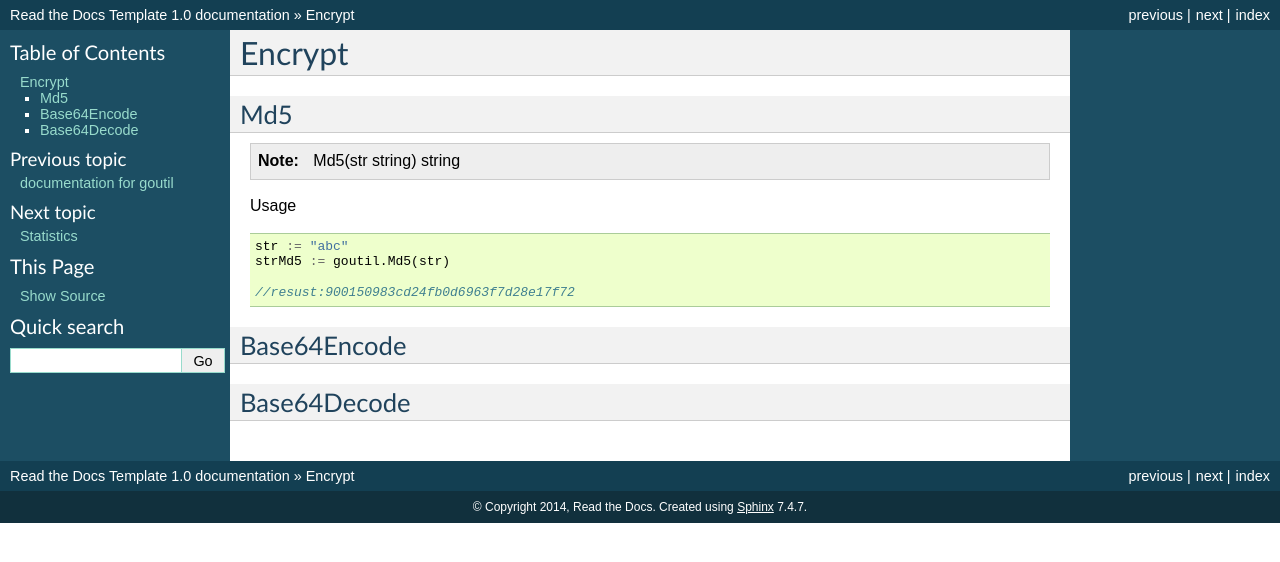
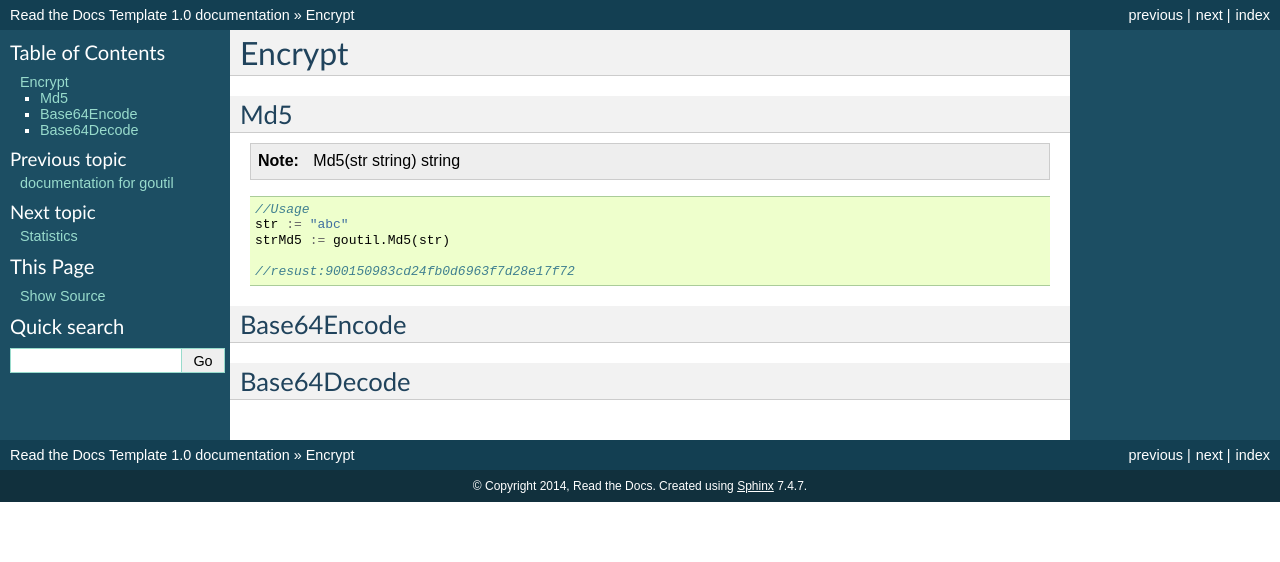
Before and after one commit to keyboard1989/goutil, a Sphinx documentation site: the page built from docs/encrypt.rst, in a window 1280 px wide. Shown: the top 562 px of the page. Built offline with Sphinx 7.4.7, drawn with Linux system fonts in a browser that asks for light colours.

Commit message:
add md5 doc

```diff
--- a/docs/encrypt.rst
+++ b/docs/encrypt.rst
@@ -6,10 +6,9 @@ Md5
 
 .. note:: Md5(str string) string
 
-Usage
-
 .. sourcecode:: go
 
+    //Usage
     str := "abc"
     strMd5 := goutil.Md5(str)
 
```
